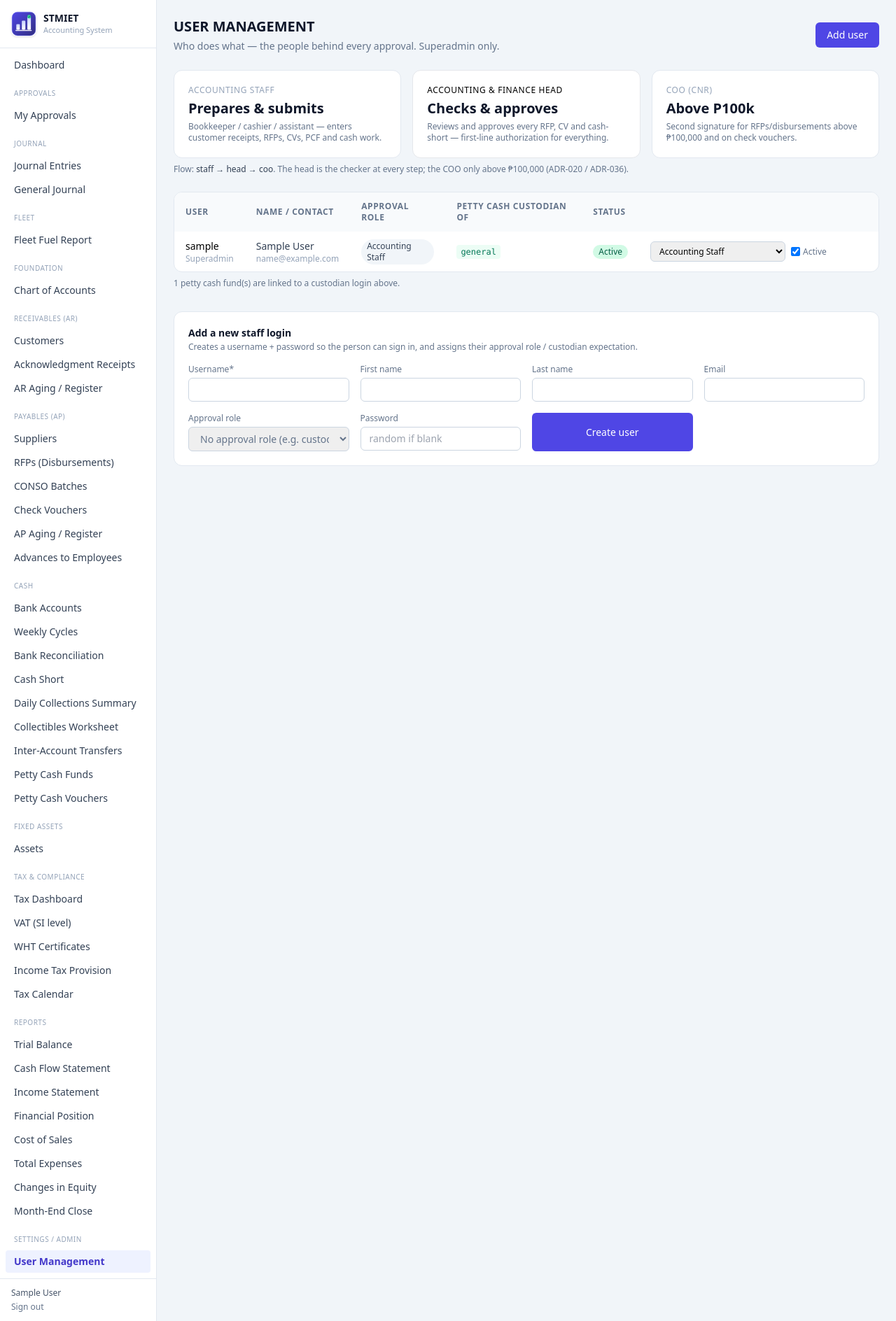
After one commit to WinefredoSailes/STMIET-Accounting_System, a Django app: page /settings/users/ in a window 1280 px wide. The commit adds this page. Shown: the whole page at 70% size. Run offline with Django 5.2, Linux system fonts and the light colour scheme; a user stored in the database is signed in; tables that the repository leaves empty hold one stand-in row (values such as "Sample post"); parts of the project's set-up code (start-up, migrations or seed data) failed here and were passed over.

Commit message:
Settings/Admin: superadmin-only User Management (who-does-what)
One login-required, superuser-gated screen at /settings/users/ that lists every
auth user with its approval role (staff -> head -> coo, ADR-020/036) and any
petty-cash funds the user is custodian of, plus inline role/active updates and
a create-login form. UserManagementService.create_user issues a random
16-char password via django.utils.crypto when none is supplied (old
make_random_password is gone). Sidebar shows the entry under Settings / Admin
for superusers only.

```diff
--- a/backend/apps/ui/templates/ui/_sidebar.html
+++ b/backend/apps/ui/templates/ui/_sidebar.html
@@ -63,4 +63,9 @@
   <a href="{% url 'ui:statement' 'te' %}" class="block rounded px-3 py-1.5 hover:bg-slate-100 hover:text-slate-900">Total Expenses</a>
   <a href="{% url 'ui:statement' 'soce' %}" class="block rounded px-3 py-1.5 hover:bg-slate-100 hover:text-slate-900">Changes in Equity</a>
   <a href="{% url 'ui:month_end_close' %}" class="block rounded px-3 py-1.5 hover:bg-slate-100 hover:text-slate-900">Month-End Close</a>
+
+  {% if request.user.is_superuser %}
+  <div class="pt-3 pb-1 px-3 text-[10px] uppercase tracking-wider text-slate-400">Settings / Admin</div>
+  <a href="{% url 'ui:user_management' %}" class="block rounded px-3 py-1.5 hover:bg-slate-100 hover:text-slate-900 {% if request.resolver_match.url_name == 'user_management' %}bg-indigo-50 text-indigo-700 font-semibold{% endif %}">User Management</a>
+  {% endif %}
 </div>
--- /dev/null
+++ b/backend/apps/ui/templates/ui/foundation/user_management.html
@@ -0,0 +1,140 @@
+{% extends "ui/base.html" %}
+{% block title %}User Management — STMIET Accounting{% endblock %}
+{% block content %}
+<div class="p-4 sm:p-6 max-w-7xl">
+  <div class="flex flex-col gap-3 lg:flex-row lg:items-center lg:justify-between">
+    <div>
+      <h1 class="text-xl font-semibold text-slate-900">USER MANAGEMENT</h1>
+      <p class="text-sm text-slate-500 mt-1">Who does what — the people behind every approval. Superadmin only.</p>
+    </div>
+    <a href="#new-user" class="rounded-md bg-indigo-600 px-4 py-2 text-sm font-medium text-white hover:bg-indigo-700">Add user</a>
+  </div>
+
+  <!-- Approval hierarchy -->
+  <div class="mt-6 grid grid-cols-1 md:grid-cols-3 gap-4">
+    <div class="bg-white rounded-xl border border-slate-200 p-5">
+      <div class="text-xs uppercase tracking-wider text-slate-400">Accounting Staff</div>
+      <div class="mt-1 text-xl font-semibold text-slate-900">Prepares &amp; submits</div>
+      <p class="mt-1 text-xs text-slate-500">Bookkeeper / cashier / assistant — enters customer receipts, RFPs, CVs, PCF and cash work.</p>
+    </div>
+    <div class="bg-white rounded-xl border border-indigo-200 p-5">
+      <div class="text-xs uppercase tracking-wider text-indigo-400">Accounting &amp; Finance Head</div>
+      <div class="mt-1 text-xl font-semibold text-slate-900">Checks &amp; approves</div>
+      <p class="mt-1 text-xs text-slate-500">Reviews and approves every RFP, CV and cash-short — first-line authorization for everything.</p>
+    </div>
+    <div class="bg-white rounded-xl border border-slate-200 p-5">
+      <div class="text-xs uppercase tracking-wider text-slate-400">COO (CNR)</div>
+      <div class="mt-1 text-xl font-semibold text-slate-900">Above P100k</div>
+      <p class="mt-1 text-xs text-slate-500">Second signature for RFPs/disbursements above ₱100,000 and on check vouchers.</p>
+    </div>
+  </div>
+  <div class="mt-2 text-xs text-slate-500">Flow: <span class="font-medium text-slate-700">staff → head → coo</span>. The head is the checker at every step; the COO only above ₱100,000 (ADR-020 / ADR-036).</div>
+
+  <!-- User list -->
+  <div class="mt-6 bg-white rounded-xl border border-slate-200 overflow-x-auto">
+    <table class="w-full text-sm min-w-[820px]">
+      <thead class="bg-slate-50 text-left text-xs uppercase tracking-wider text-slate-500">
+        <tr>
+          <th class="px-4 py-3">User</th>
+          <th class="px-4 py-3">Name / contact</th>
+          <th class="px-4 py-3">Approval role</th>
+          <th class="px-4 py-3">Petty cash custodian of</th>
+          <th class="px-4 py-3">Status</th>
+          <th class="px-4 py-3"></th>
+        </tr>
+      </thead>
+      <tbody class="divide-y divide-slate-100">
+        {% for r in rows %}
+        <tr class="hover:bg-slate-50">
+          <td class="px-4 py-2.5">
+            <div class="font-medium">{{ r.user.username }}</div>
+            <div class="text-xs text-slate-400">{% if r.user.is_superuser %}Superadmin{% endif %}</div>
+          </td>
+          <td class="px-4 py-2.5">
+            <div class="text-slate-700">{{ r.user.get_full_name|default:"—" }}</div>
+            <div class="text-xs text-slate-400">{{ r.user.email|default:"" }}</div>
+          </td>
+          <td class="px-4 py-2.5">
+            {% if r.role %}
+            <span class="inline-flex items-center gap-1.5 rounded-full px-2 py-0.5 text-xs font-medium
+              {% if r.role == 'head' %}bg-indigo-100 text-indigo-800
+              {% elif r.role == 'coo' %}bg-amber-100 text-amber-800
+              {% else %}bg-slate-100 text-slate-700{% endif %}">{{ r.role_label }}</span>
+            {% else %}
+            <span class="text-xs text-slate-400">Unassigned</span>
+            {% endif %}
+          </td>
+          <td class="px-4 py-2.5">
+            {% if r.pcf_funds %}
+            <div class="flex flex-wrap gap-1">
+              {% for fc in r.pcf_funds %}<span class="rounded bg-emerald-50 px-1.5 py-0.5 text-xs font-mono text-emerald-700">{{ fc }}</span>{% endfor %}
+            </div>
+            {% else %}<span class="text-xs text-slate-400">—</span>{% endif %}
+          </td>
+          <td class="px-4 py-2.5">
+            {% if r.user.is_active %}
+            <span class="inline-flex rounded-full bg-emerald-100 px-2 py-0.5 text-xs font-medium text-emerald-800">Active</span>
+            {% else %}
+            <span class="inline-flex rounded-full bg-red-100 px-2 py-0.5 text-xs font-medium text-red-800">Deactivated</span>
+            {% endif %}
+          </td>
+          <td class="px-4 py-2.5 text-right">
+            <form method="post" action="{% url 'ui:user_update' r.user.pk %}" class="flex items-center justify-end gap-2">
+              {% csrf_token %}
+              <select name="role" class="rounded-md border border-slate-300 px-2 py-1 text-xs focus:border-indigo-500 focus:ring-2 focus:ring-indigo-500/20 outline-none">
+                <option value="" {% if not r.role %}selected{% endif %}>No approval role</option>
+                {% for value, label in role_choices %}
+                <option value="{{ value }}" {% if r.role == value %}selected{% endif %}>{{ label }}</option>
+                {% endfor %}
+              </select>
+              <label class="inline-flex items-center gap-1 text-xs text-slate-500">
+                <input type="checkbox" name="is_active" value="1" {% if r.user.is_active %}checked{% endif %} class="rounded border-slate-300"> Active
+              </label>
+              <button class="rounded-md bg-slate-800 px-3 py-1 text-xs font-medium text-white hover:bg-slate-700">Save</button>
+            </form>
+          </td>
+        </tr>
+        {% empty %}
+        <tr><td colspan="6" class="px-4 py-8 text-center text-slate-400">No logins yet.</td></tr>
+        {% endfor %}
+      </tbody>
+    </table>
+  </div>
+  {% if pcf_count %}
+  <p class="mt-2 text-xs text-slate-500">{{ pcf_count }} petty cash fund(s) are linked to a custodian login above.</p>
+  {% endif %}
+
+  <!-- New user -->
+  <div id="new-user" class="mt-8 bg-white rounded-xl border border-slate-200 p-5">
+    <h2 class="text-sm font-semibold text-slate-900">Add a new staff login</h2>
+    <p class="text-xs text-slate-500 mt-0.5">Creates a username + password so the person can sign in, and assigns their approval role / custodian expectation.</p>
+    <form method="post" action="{% url 'ui:user_create' %}" class="mt-4 grid grid-cols-1 gap-4 md:grid-cols-2 lg:grid-cols-4">
+      {% csrf_token %}
+      <label class="block text-xs text-slate-500">Username<span class="text-red-500">*</span>
+        <input type="text" name="username" required class="mt-1 rounded-md border border-slate-300 px-3 py-1.5 text-sm w-full focus:border-indigo-500 focus:ring-2 focus:ring-indigo-500/20 outline-none">
+      </label>
+      <label class="block text-xs text-slate-500">First name
+        <input type="text" name="first_name" class="mt-1 rounded-md border border-slate-300 px-3 py-1.5 text-sm w-full focus:border-indigo-500 focus:ring-2 focus:ring-indigo-500/20 outline-none">
+      </label>
+      <label class="block text-xs text-slate-500">Last name
+        <input type="text" name="last_name" class="mt-1 rounded-md border border-slate-300 px-3 py-1.5 text-sm w-full focus:border-indigo-500 focus:ring-2 focus:ring-indigo-500/20 outline-none">
+      </label>
+      <label class="block text-xs text-slate-500">Email
+        <input type="email" name="email" class="mt-1 rounded-md border border-slate-300 px-3 py-1.5 text-sm w-full focus:border-indigo-500 focus:ring-2 focus:ring-indigo-500/20 outline-none">
+      </label>
+      <label class="block text-xs text-slate-500">Approval role
+        <select name="role" class="mt-1 rounded-md border border-slate-300 px-3 py-1.5 text-sm w-full focus:border-indigo-500 focus:ring-2 focus:ring-indigo-500/20 outline-none">
+          <option value="">No approval role (e.g. custodian)</option>
+          {% for value, label in role_choices %}
+          <option value="{{ value }}">{{ label }}</option>
+          {% endfor %}
+        </select>
+      </label>
+      <label class="block text-xs text-slate-500">Password
+        <input type="password" name="password" placeholder="random if blank" class="mt-1 rounded-md border border-slate-300 px-3 py-1.5 text-sm w-full focus:border-indigo-500 focus:ring-2 focus:ring-indigo-500/20 outline-none">
+      </label>
+      <button type="submit" class="self-end rounded-md bg-indigo-600 px-4 py-1.5 text-sm font-medium text-white hover:bg-indigo-700">Create user</button>
+    </form>
+  </div>
+</div>
+{% endblock %}
--- a/backend/apps/ui/urls.py
+++ b/backend/apps/ui/urls.py
@@ -92,4 +92,8 @@ urlpatterns = [
     path("assets/<int:pk>/", views.asset_detail, name="asset_detail"),
     path("assets/<int:pk>/depreciate/", views.asset_depreciate, name="asset_depreciate"),
     path("assets/<int:pk>/dispose/", views.asset_dispose, name="asset_dispose"),
+    # User management (superadmin)
+    path("settings/users/", views.user_management, name="user_management"),
+    path("settings/users/new/", views.user_create, name="user_create"),
+    path("settings/users/<int:pk>/update/", views.user_update, name="user_update"),
 ]
--- a/backend/apps/ui/views.py
+++ b/backend/apps/ui/views.py
@@ -13,7 +13,7 @@ from django.contrib import messages
 from django.contrib.auth import get_user_model, login, logout
 from django.contrib.auth.decorators import login_required
 from django.contrib.auth.forms import AuthenticationForm
-from django.core.exceptions import ObjectDoesNotExist
+from django.core.exceptions import ObjectDoesNotExist, PermissionDenied
 from django.core.paginator import Paginator
 from django.db import IntegrityError, transaction
 from django.db.models import Count, Q, Sum
@@ -566,6 +566,11 @@ def supplier_create(request):
                 tin=request.POST.get("tin", ""),
                 address=request.POST.get("address", ""),
                 contact_no=request.POST.get("contact_no", ""),
+                owner_name=request.POST.get("owner_name", ""),
+                email=request.POST.get("email", ""),
+                contact_person=request.POST.get("contact_person", ""),
+                position=request.POST.get("position", ""),
+                attachments_required=bool(request.POST.get("attachments_required")),
                 default_segment=Segment.objects.get(pk=segment) if segment else None,
             )
             messages.success(request, "Supplier created.")
@@ -1157,10 +1162,14 @@ def pcf_create(request):
         try:
             from apps.foundation.models import Company
 
+            custodian = None
+            if request.POST.get("custodian"):
+                custodian = get_user_model().objects.get(pk=request.POST["custodian"])
             PettyCashFund.objects.create(
-                fund_code=request.POST["fund_code"],
+                fund_code=request.POST["fund_code"].strip(),
                 name=request.POST["name"].strip(),
-                custodian=get_user_model().objects.get(pk=request.POST["custodian"]),
+                custodian_name=request.POST.get("custodian_name", "").strip(),
+                custodian=custodian,
                 imprest_amount=money(request.POST.get("imprest_amount") or 0),
                 gl_account=Account.objects.get(pk=request.POST["gl_account"]),
                 company=Company.objects.first(),
@@ -1173,7 +1182,6 @@ def pcf_create(request):
         request,
         "ui/cash/pcf_form.html",
         {
-            "segments": Segment.objects.order_by("code"),
             "accounts": pcf_gl_candidates(),
             "custodians": get_user_model().objects.order_by("username"),
         },
@@ -1765,3 +1773,82 @@ def transfer_create(request):
     except (BankAccount.DoesNotExist, ValueError, AccountingError) as exc:
         messages.error(request, str(exc))
     return redirect("ui:transfers")
+
+
+# ---------------------------------------------------------------------------
+# User management (superadmin): who does what + approval hierarchy (ADR-020/036)
+# ---------------------------------------------------------------------------
+
+
+def _require_superuser(request):
+    """Gate a view to the superadmin. Must follow a ``@login_required``."""
+    if not request.user.is_superuser:
+        raise PermissionDenied("Superadmin access required for user management.")
+
+
+@login_required
+def user_management(request):
+    """Users & approval roles — the single "who does what" screen.
+
+    Superadmin only. Lists every login with its approval role (staff -> head
+    -> coo) and any petty-cash funds the user is custodian of, and posts role
+    / active changes inline.
+    """
+    _require_superuser(request)
+    from apps.core.approvals import APPROVAL_ROLES, ROLE_LABELS
+    from apps.foundation.services import UserManagementService
+    from apps.cash.models import PettyCashFund
+
+    return render(
+        request,
+        "ui/foundation/user_management.html",
+        {
+            "rows": UserManagementService.list_users(),
+            "role_choices": [(r, ROLE_LABELS[r]) for r in APPROVAL_ROLES],
+            "pcf_count": PettyCashFund.objects.exclude(custodian=None).count(),
+        },
+    )
+
+
+@login_required
+@require_POST
+def user_create(request):
+    """Create a new login (optionally with an approval role)."""
+    _require_superuser(request)
+    from apps.foundation.services import UserManagementService
+
+    try:
+        u = UserManagementService.create_user(
+            username=request.POST.get("username", ""),
+            first_name=request.POST.get("first_name", ""),
+            last_name=request.POST.get("last_name", ""),
+            email=request.POST.get("email", ""),
+            role=request.POST.get("role", ""),
+            password=request.POST.get("password") or None,
+        )
+        messages.success(request, f"Created login '{u.username}'.")
+    except (IntegrityError, ValueError, ValidationError) as exc:
+        messages.error(request, str(exc))
+    return redirect("ui:user_management")
+
+
+@login_required
+@require_POST
+def user_update(request, pk):
+    """Update an existing user's approval role / active flag."""
+    _require_superuser(request)
+    from apps.foundation.services import UserManagementService
+    from apps.foundation.models import UserProfile
+
+    user = get_object_or_404(get_user_model(), pk=pk)
+    try:
+        UserManagementService.assign_role(user=user, role=request.POST.get("role", ""))
+        active = request.POST.get("is_active") == "1"
+        if user.is_active != active:
+            UserManagementService.set_active(user=user, is_active=active)
+        messages.success(
+            request, f"Updated '{user.username}' (role: {request.POST.get('role', '') or 'unassigned'})."
+        )
+    except (UserProfile.DoesNotExist, ValueError, ValidationError) as exc:
+        messages.error(request, str(exc))
+    return redirect("ui:user_management")
```
Also changed, not shown: backend/apps/foundation/services.py (added, +124 -0 lines).
